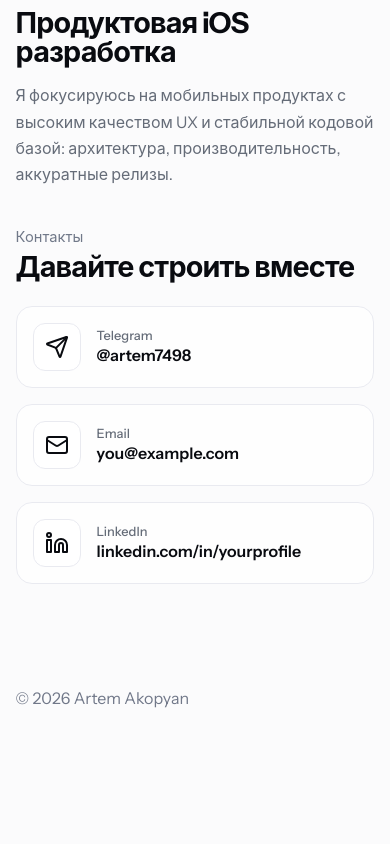
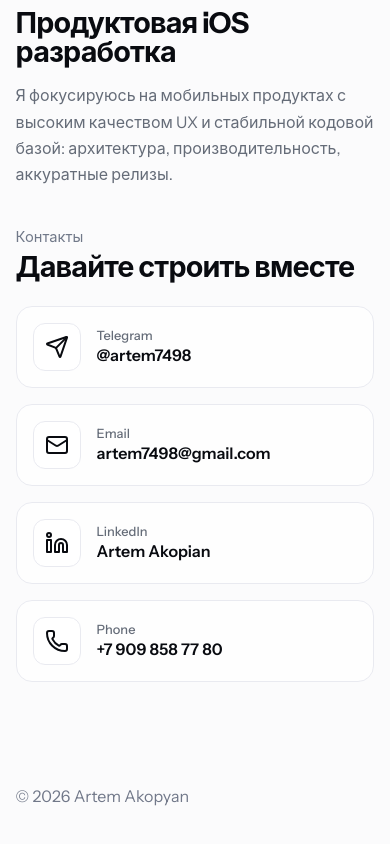
Before and after one commit to artem7498/akp_portfolio, a React (Vite) app: page / in a window 390 px wide. Shown: the part 7774-8618 px from the top of the page. Before the commit the page ends 8522 px from the top, so only its background shows below. Built offline with nearby package versions, Linux system fonts and the light colour scheme.

Commit message:
Update contact details: email, LinkedIn, phone

```diff
--- a/src/App.tsx
+++ b/src/App.tsx
@@ -9,7 +9,7 @@ import soglasieImg from './assets/soglasie.jpg';
 import tigerImg from './assets/tiger-de-cristal.jpg';
 import lavasheImg from './assets/na-lavashe.jpg';
 import travelImg from './assets/travel-out.jpg';
-import { Send, Mail, Linkedin } from 'lucide-react';
+import { Send, Mail, Linkedin, Phone } from 'lucide-react';
 
 const projectImages = [
   dnsImg,
@@ -194,23 +194,33 @@ function App() {
               </div>
             </a>
 
-            <a href="mailto:you@example.com" className="contact-item">
+            <a href="mailto:artem7498@gmail.com" className="contact-item">
               <div className="contact-icon">
                 <Mail size={24} />
               </div>
               <div className="contact-info">
                 <span className="contact-label">Email</span>
-                <span className="contact-value">you@example.com</span>
+                <span className="contact-value">artem7498@gmail.com</span>
               </div>
             </a>
 
-            <a href="https://linkedin.com/in/yourprofile" target="_blank" rel="noreferrer" className="contact-item">
+            <a href="https://www.linkedin.com/in/artem-akopian-413823206" target="_blank" rel="noreferrer" className="contact-item">
               <div className="contact-icon">
                 <Linkedin size={24} />
               </div>
               <div className="contact-info">
                 <span className="contact-label">LinkedIn</span>
-                <span className="contact-value">linkedin.com/in/yourprofile</span>
+                <span className="contact-value">Artem Akopian</span>
+              </div>
+            </a>
+
+            <a href="tel:+79098587780" className="contact-item">
+              <div className="contact-icon">
+                <Phone size={24} />
+              </div>
+              <div className="contact-info">
+                <span className="contact-label">Phone</span>
+                <span className="contact-value">+7 909 858 77 80</span>
               </div>
             </a>
           </div>
```
